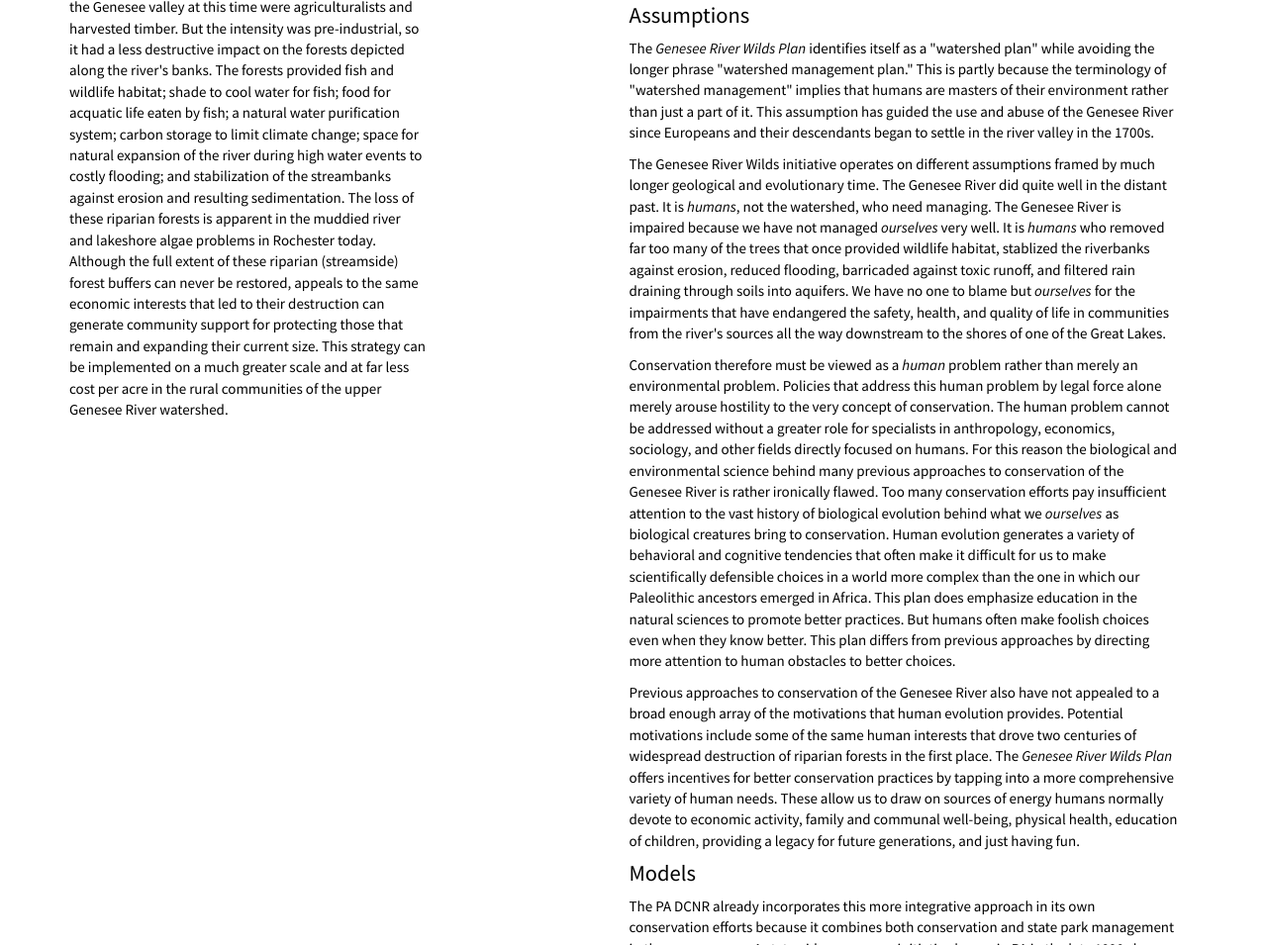
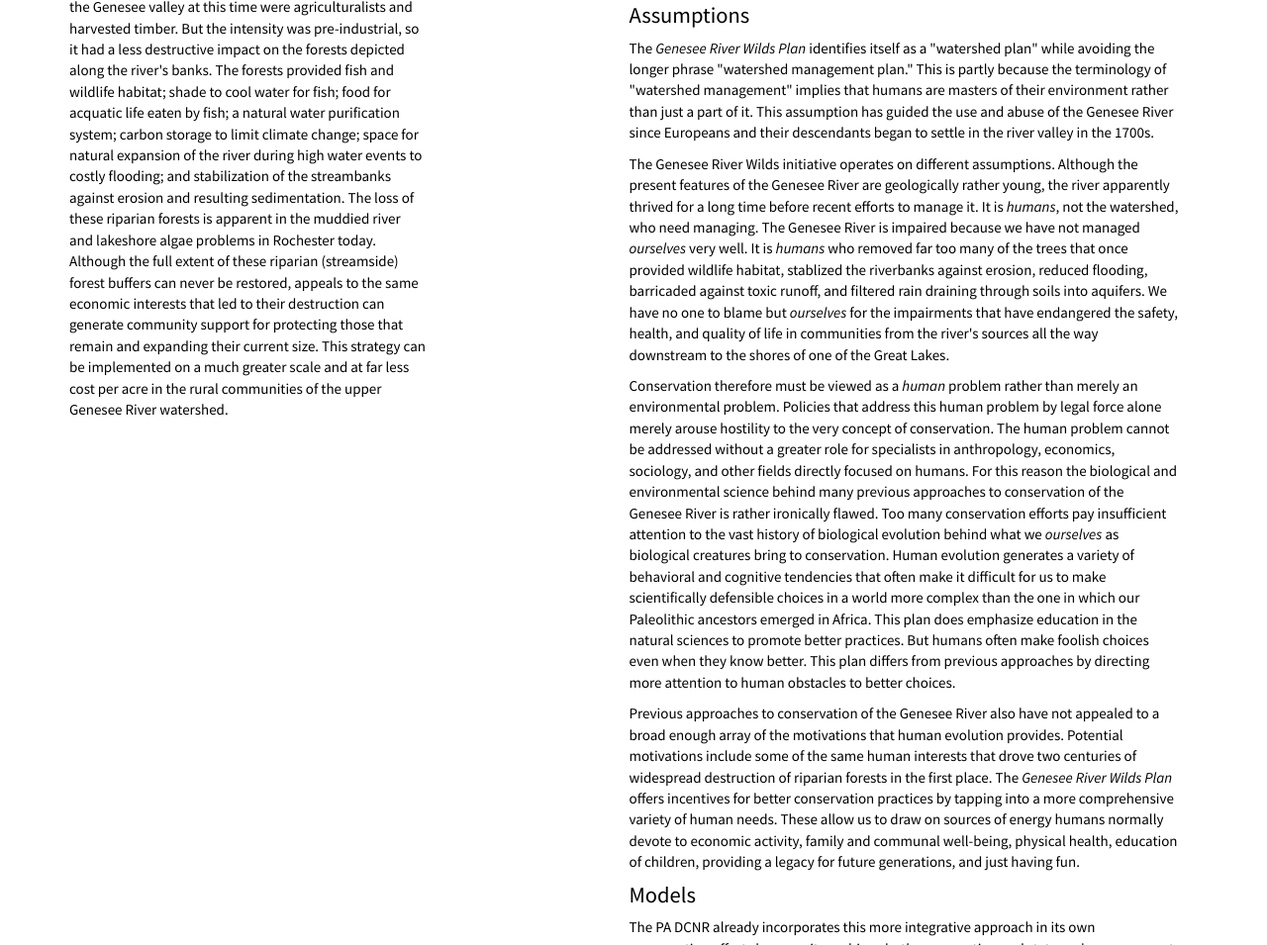
Before and after one commit to githubberal/githubberal.github.io, a plain HTML site: page grw_plan/grwp_strategy.html in a window 1280 px wide. Shown: the part 1630-2585 px from the top of the page at 99% size. Drawn offline with nearby package versions, Linux system fonts and the light colour scheme; a web font is replaced by a local one.

Commit message:
watershed

```diff
--- a/grw_plan/grwp_strategy.html
+++ b/grw_plan/grwp_strategy.html
@@ -128,7 +128,7 @@
                     </p>
 
                     <p>
-                      The Genesee River Wilds initiative operates on different assumptions framed by much longer geological and evolutionary time.  The Genesee River did quite well in the distant past. It is <em>humans</em>, not the watershed, who need managing.  The Genesee River is impaired because we have not managed <em>ourselves</em> very well.  It is <em>humans</em> who removed far too many of the trees that once provided wildlife habitat, stablized the riverbanks against erosion, reduced flooding, barricaded against toxic runoff, and filtered rain draining through soils into aquifers.  We have no one to blame but <em>ourselves</em> for the impairments that have endangered the safety, health, and quality of life in communities from the river's sources all the way downstream to the shores of one of the Great Lakes.
+                      The Genesee River Wilds initiative operates on different assumptions.  Although the present features of the Genesee River are geologically rather young, the river apparently thrived for a long time before recent efforts to manage it.  It is <em>humans</em>, not the watershed, who need managing.  The Genesee River is impaired because we have not managed <em>ourselves</em> very well.  It is <em>humans</em> who removed far too many of the trees that once provided wildlife habitat, stablized the riverbanks against erosion, reduced flooding, barricaded against toxic runoff, and filtered rain draining through soils into aquifers.  We have no one to blame but <em>ourselves</em> for the impairments that have endangered the safety, health, and quality of life in communities from the river's sources all the way downstream to the shores of one of the Great Lakes.
                     </p>
 
                     <p>
```
